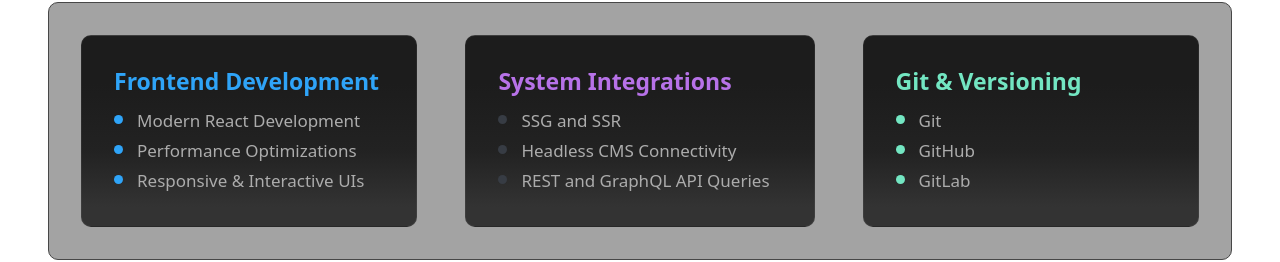
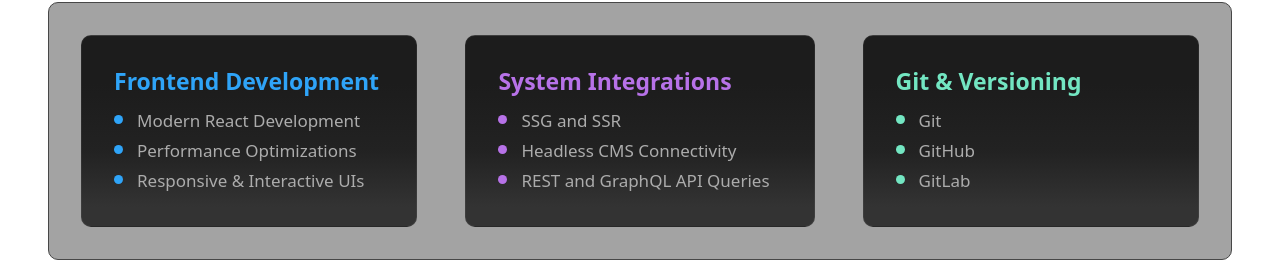
Before and after one commit to SethZarko/resume, a React (Vite) app in the folder client/: page / in a window 1280 px wide. Shown: the part 613-875 px from the top of the page. Built offline with nearby package versions, Linux system fonts and the light colour scheme.

Commit message:
Fixes Styling Issue (#4)

```diff
--- a/client/src/components/TechDetails/TechDetailsCard/TechDetailsCard.module.scss
+++ b/client/src/components/TechDetails/TechDetailsCard/TechDetailsCard.module.scss
@@ -51,7 +51,7 @@
     li[data-color="Frontend Development"] {
       color: $frontend;
     }
-    li[data-color="Backend Development"] {
+    li[data-color="System Integrations"] {
       color: $system;
     }
     li[data-color="Git & Versioning"] {
```
